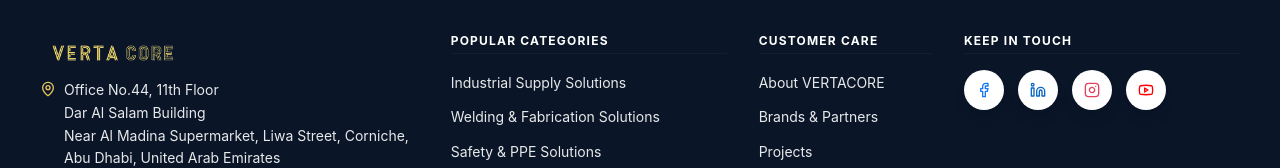
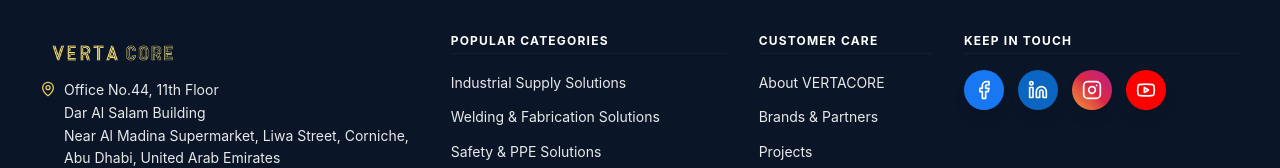
Before and after one commit to Zakertrading01/VertaCore, a Next.js app: page /contact in a window 1280 px wide. Shown: the part 1363-1531 px from the top of the page. Built offline with nearby package versions, Linux system fonts and the light colour scheme; no server answers; the database is empty.

Commit message:
feat: refine footer social icons

```diff
--- a/src/components/layout/Footer.tsx
+++ b/src/components/layout/Footer.tsx
@@ -116,10 +116,10 @@ export function Footer() {
             {/* Social Grid */}
             <div className="flex items-center gap-3.5 mb-4">
               {[
-                { icon: Facebook, color: "#1877F2", label: "Facebook", href: "https://facebook.com" },
-                { icon: Linkedin, color: "#0A66C2", label: "LinkedIn", href: "https://linkedin.com" },
-                { icon: Instagram, color: "#E4405F", label: "Instagram", href: "https://instagram.com" },
-                { icon: Youtube, color: "#FF0000", label: "YouTube", href: "https://youtube.com" },
+                { icon: Facebook, bg: "bg-[#1877F2]", label: "Facebook", href: "https://facebook.com" },
+                { icon: Linkedin, bg: "bg-[#0A66C2]", label: "LinkedIn", href: "https://linkedin.com" },
+                { icon: Instagram, bg: "bg-gradient-to-tr from-[#f09433] via-[#dc2743] to-[#bc1888]", label: "Instagram", href: "https://instagram.com" },
+                { icon: Youtube, bg: "bg-[#FF0000]", label: "YouTube", href: "https://youtube.com" },
               ].map((social) => {
                 const Icon = social.icon;
                 return (
@@ -129,10 +129,9 @@ export function Footer() {
                     target="_blank"
                     rel="noopener noreferrer"
                     aria-label={social.label}
-                    className="w-10 h-10 rounded-full bg-white flex items-center justify-center shadow-lg hover:scale-110 hover:bg-gold transition-all duration-300 group/social"
-                    style={{ color: social.color }}
+                    className={`w-10 h-10 rounded-full ${social.bg} flex items-center justify-center shadow-lg hover:scale-110 hover:opacity-80 transition-all duration-300`}
                   >
-                    <Icon className="h-4 w-4 transition-colors group-hover/social:!text-navy-dark" />
+                    <Icon className="h-5 w-5 text-white" />
                   </a>
                 );
               })}
```
